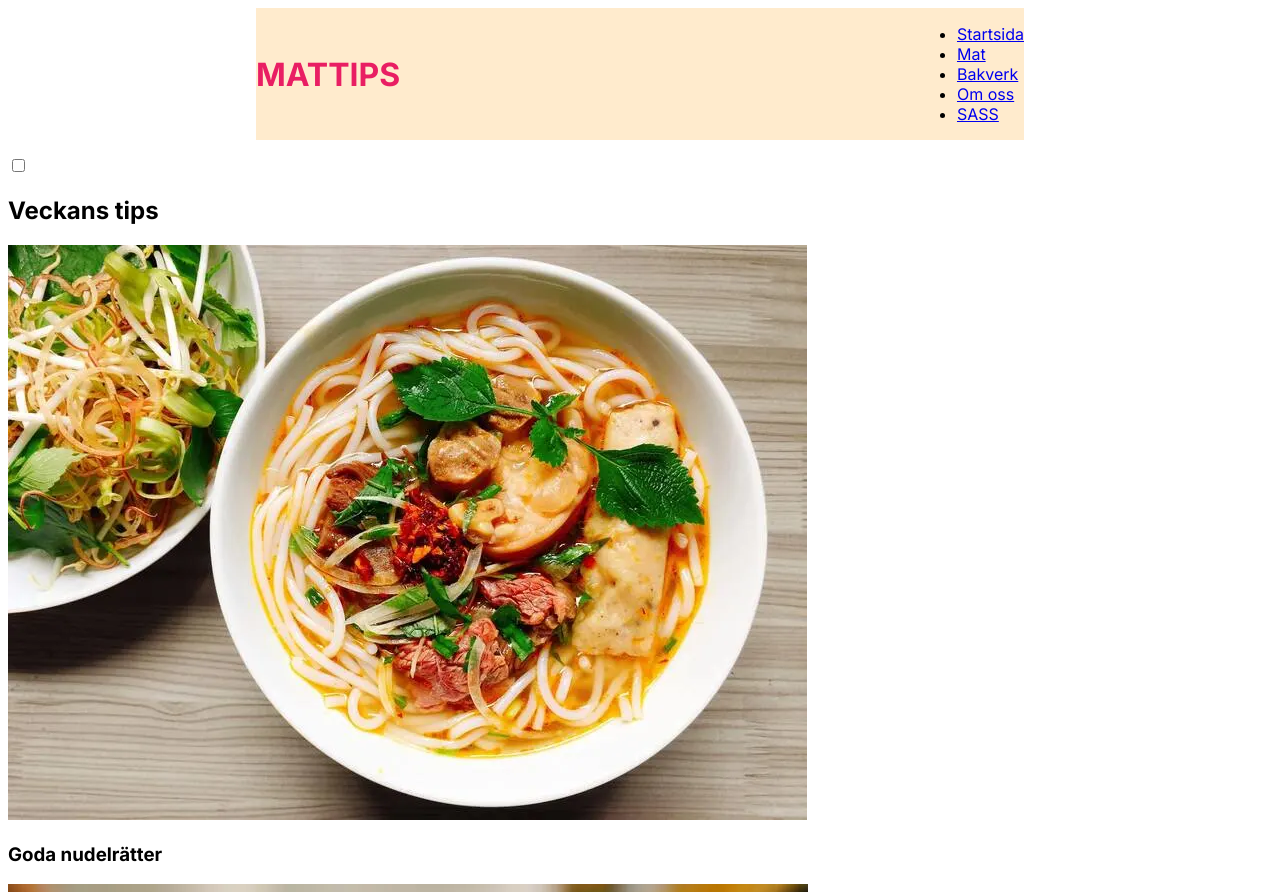
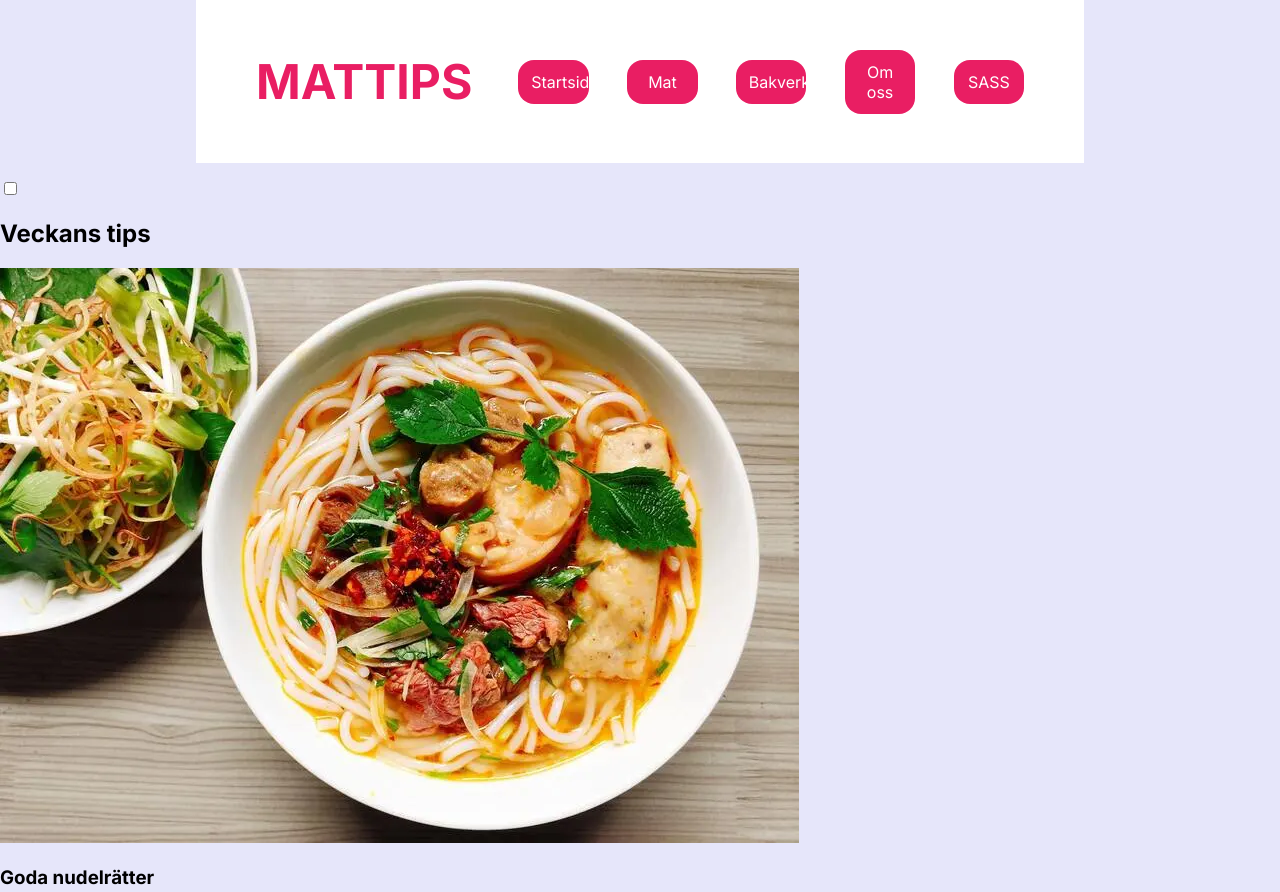
Before and after one commit to alvastern/Laboration-3-CSS-preprocessorer, a website built with Vite: page index.html in a window 1280 px wide. Shown: the top 892 px of the page. Built offline with nearby package versions, Linux system fonts and the light colour scheme; a web font is replaced by a local one.

Commit message:
Skapande av grund till header

```diff
--- a/index.html
+++ b/index.html
@@ -15,7 +15,7 @@
       <h1>MATTIPS</h1>
 
       <nav>
-        <ul>
+        <ul id="nav-header">
           <li><a href="index.html">Startsida</a></li>
           <li><a href="#">Mat</a></li>
           <li><a href="#">Bakverk</a></li>
--- a/src/css/_base.scss
+++ b/src/css/_base.scss
@@ -5,10 +5,14 @@ $rubrik-font: Rubik Doodle Shadow, Inter, sans-serif;
 h1 {
     color: $rubrik-color;
     font-family: $rubrik-font;
+    font-size: 3rem;
 }
 
 body {
     font-family: $primary-font;
+    margin: 0;
+    padding: 0;
+    background-color: lavender;
 }
 
 .underrubrik {
--- a/src/css/_layout.scss
+++ b/src/css/_layout.scss
@@ -1,10 +1,33 @@
 @use "../css/mixins";
 
 $width-body: 60vw;
+$pink-color: #E91E63;
+$white-font: white;
 
 header {
     width: $width-body;
     margin: 0 auto;
-    background-color: blanchedalmond;
+    padding: 20px 60px;
     @include mixins.flex ();
+    background-color: white;
 }
+
+#nav-header {
+    @include mixins.flex ();
+    gap: 3vw;
+
+    li {
+        list-style-type: none;
+        margin: 0;
+        width: 3.5vw;
+        background-color: $pink-color;
+        padding: 1.5vh 1vw;
+        border-radius: 1rem;
+        text-align: center;
+
+        a {
+            color: $white-font;
+            text-decoration: none;
+        }
+    }
+}
```
